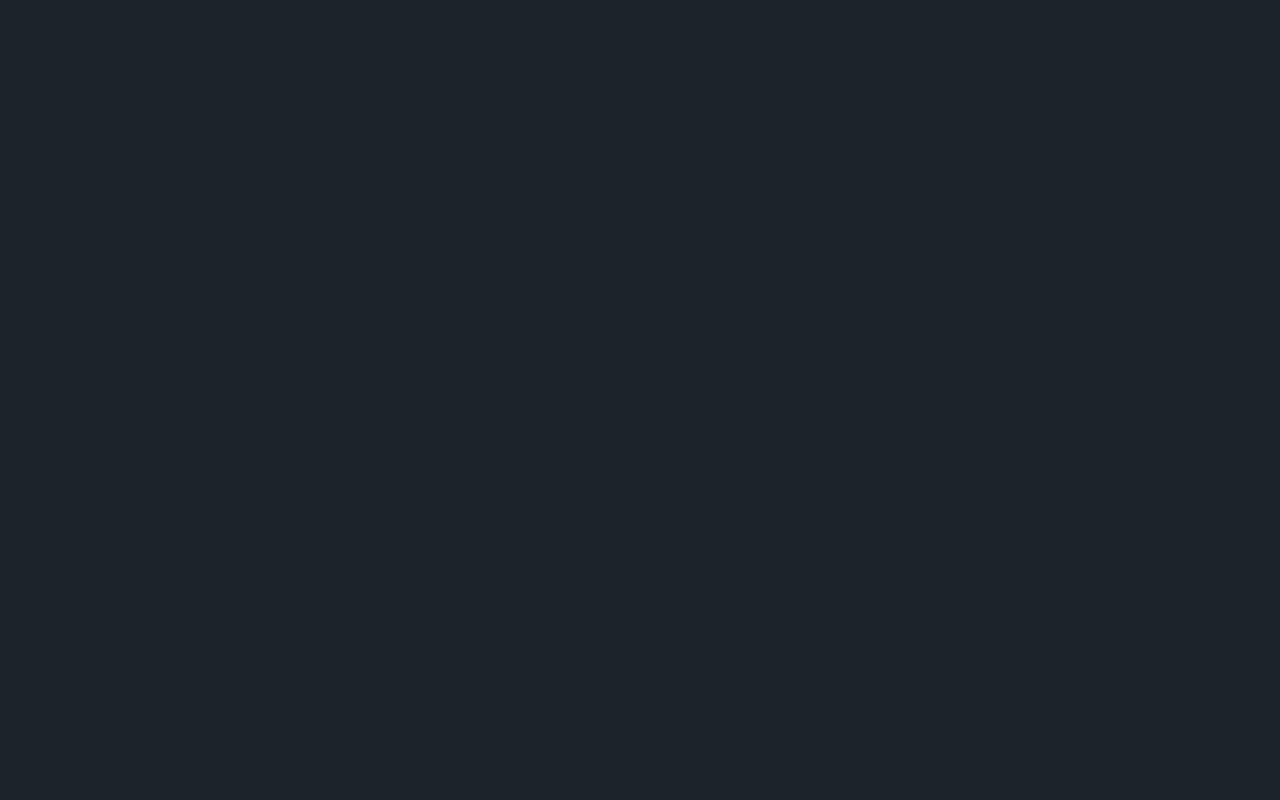
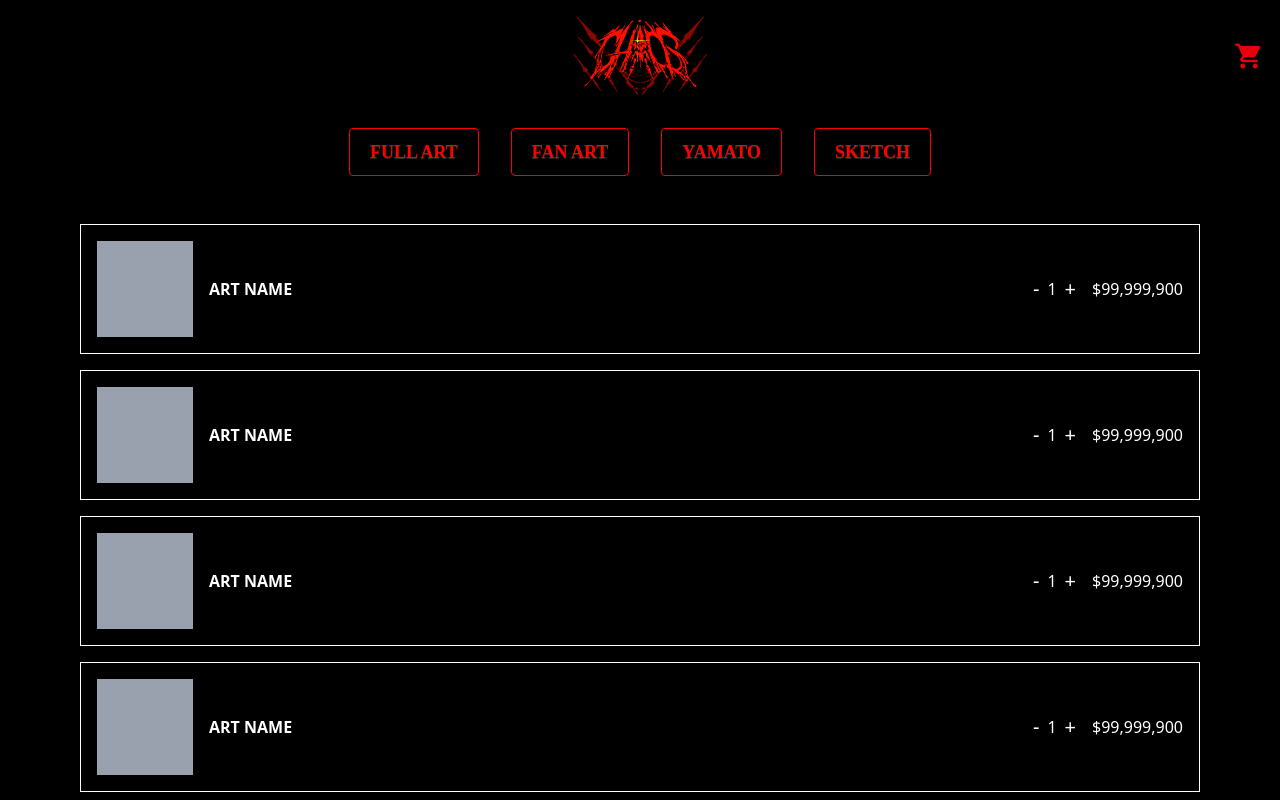
Before and after one commit to meowmeowchun/react-midterm-2025, a React (Vite) app: page /cart in a window 1280 px wide. Before the commit this address had no page. Shown: the top 800 px of the page. Built offline with nearby package versions, Linux system fonts and the light colour scheme; a web font is replaced by a local one.

Commit message:
fake cart page

```diff
--- a/src/App.jsx
+++ b/src/App.jsx
@@ -1,5 +1,6 @@
 import { BrowserRouter as Router, Routes, Route, Link } from "react-router-dom";
 import Home from "./pages/Home";
+import Cart from "./pages/Cart";
 import "./App.css";
 
 function App() {
@@ -7,6 +8,7 @@ function App() {
     <Router>
       <Routes>
         <Route path="/" element={<Home />} />
+        <Route path="/cart" element={<Cart />} /> {/* ← 新增 */}
       </Routes>
     </Router>
   );
--- /dev/null
+++ b/src/pages/Cart.jsx
@@ -0,0 +1,50 @@
+import Header from "../components/Header";
+import Footer from "../components/Footer";
+import Email from "../components/email";
+
+function Cart() {
+  // 假資料（之後可用 context 替換）
+  const cartItems = new Array(5).fill({
+    name: "ART NAME",
+    price: 99999900,
+    quantity: 1,
+    image: "", // 可放圖片 URL
+  });
+
+  return (
+    <div className="bg-black text-white min-h-screen flex flex-col">
+      <Header />
+
+      {/* 購物車清單區域 */}
+      <main className="flex-1 px-4 md:px-20 py-8">
+        {cartItems.map((item, index) => (
+          <div key={index} className="flex items-center bg-neutral p-4 mb-4 border border-white">
+            {/* 圖片 */}
+            <div className="w-24 h-24 bg-gray-400 mr-4" />
+
+            {/* 商品名稱 */}
+            <div className="flex-1 text-left font-bold">{item.name}</div>
+
+            {/* 數量控制 */}
+            <div className="flex items-center gap-2 mx-4">
+              <button className="text-xl">-</button>
+              <span>{item.quantity}</span>
+              <button className="text-xl">+</button>
+            </div>
+
+            {/* 價格 */}
+            <div className="text-right">${item.price.toLocaleString()}</div>
+          </div>
+        ))}
+      </main>
+
+      {/* Email 區塊 */}
+      <Email />
+
+      {/* Footer */}
+      <Footer />
+    </div>
+  );
+}
+
+export default Cart;
```
